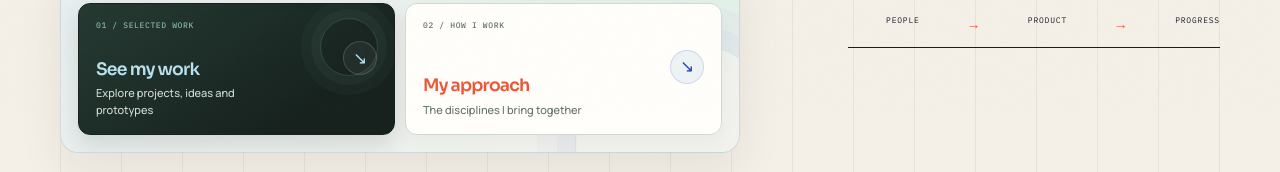
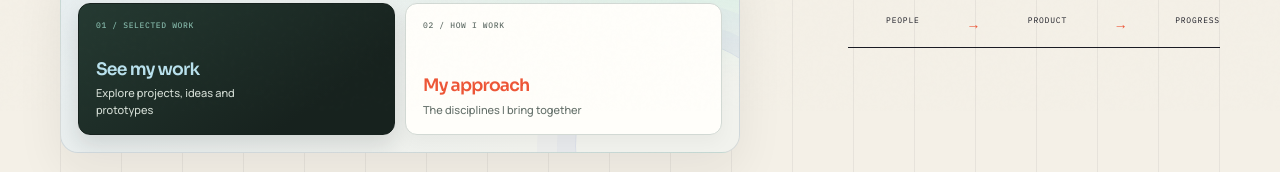
Before and after one commit to aigroupchathq/vaishnavdeshmukh-portfolio, a plain HTML site: page index.html in a window 1280 px wide. Shown: the part 689-861 px from the top of the page. Drawn offline with Linux system fonts and the light colour scheme.

Commit message:
Remove arrows from the hero entry cards
Make the full cards easier to tap and provide a clear pressed state.

Co-authored-by: Copilot <223556219+Copilot@users.noreply.github.com>

```diff
--- a/index.html
+++ b/index.html
@@ -13,7 +13,7 @@
     <link href="https://fonts.googleapis.com/css2?family=IBM+Plex+Mono:wght@400;500;600&family=Manrope:wght@400;500;600;700;800&family=Sora:wght@400;500;600;700&display=swap" rel="stylesheet" />
     <link rel="stylesheet" href="styles.css" />
     <link rel="stylesheet" href="projects.css" />
-    <link rel="stylesheet" href="portfolio-refresh.css?v=hero-board-20260929" />
+    <link rel="stylesheet" href="portfolio-refresh.css?v=hero-tap-20260929" />
   </head>
   <body>
     <div class="grain" aria-hidden="true"></div>
@@ -41,13 +41,11 @@
               <span class="action-index" aria-hidden="true">01 / SELECTED WORK</span>
               <span class="action-title">See my work</span>
               <span class="action-detail" aria-hidden="true">Explore projects, ideas and prototypes</span>
-              <span class="action-arrow" aria-hidden="true">↘</span>
             </a>
             <a class="button button-quiet" href="#capabilities">
               <span class="action-index" aria-hidden="true">02 / HOW I WORK</span>
               <span class="action-title">My approach</span>
               <span class="action-detail" aria-hidden="true">The disciplines I bring together</span>
-              <span class="action-arrow" aria-hidden="true">↘</span>
             </a>
           </nav>
           <p class="hero-reassurance">From the first question to a working prototype, I focus on making the complicated part clearer.</p>
--- a/portfolio-refresh.css
+++ b/portfolio-refresh.css
@@ -2593,7 +2593,7 @@ h6,
 .hero-actions .button {
   position: relative;
   display: grid;
-  grid-template-columns: minmax(0, 1fr) auto;
+  grid-template-columns: minmax(0, 1fr);
   grid-template-rows: auto 1fr auto;
   align-items: center;
   justify-items: start;
@@ -2605,6 +2605,8 @@ h6,
   border: 1px solid transparent;
   border-radius: 12px;
   cursor: pointer;
+  touch-action: manipulation;
+  -webkit-tap-highlight-color: transparent;
   text-align: left;
   text-decoration: none;
   transition:
@@ -2620,19 +2622,6 @@ h6,
   box-shadow: 0 10px 22px #17221e21;
 }
 
-.hero-actions .button-primary::before {
-  position: absolute;
-  top: 14px;
-  right: 16px;
-  width: 56px;
-  aspect-ratio: 1;
-  border: 1px solid #a7e8d52e;
-  border-radius: 50%;
-  box-shadow: 0 0 0 9px #a7e8d50a, 0 0 0 19px #a7e8d507;
-  content: "";
-  pointer-events: none;
-}
-
 .hero-actions .action-index {
   grid-column: 1 / -1;
   color: #64706a;
@@ -2661,21 +2650,6 @@ h6,
   color: #d4ddd5;
 }
 
-.hero-actions .action-arrow {
-  display: grid;
-  grid-column: 2;
-  grid-row: 2;
-  width: 34px;
-  aspect-ratio: 1;
-  place-items: center;
-  border: 1px solid #ffffff27;
-  border-radius: 50%;
-  background: #ffffff0d;
-  color: var(--aqua);
-  font: 17px/1 var(--font-display);
-  transition: transform .22s ease, background-color .22s ease;
-}
-
 .hero-actions .button-quiet {
   border-color: #d2d9d4;
   background: #fffefa;
@@ -2683,12 +2657,6 @@ h6,
   color: var(--ink);
 }
 
-.hero-actions .button-quiet .action-arrow {
-  border-color: #2844bc28;
-  background: #dce7ed80;
-  color: #2844bc;
-}
-
 .hero-actions .button:hover {
   transform: translateY(-3px);
 }
@@ -2718,8 +2686,19 @@ h6,
   color: #59636a;
 }
 
-.hero-actions .button:hover .action-arrow {
-  transform: translate(2px, 2px);
+.hero-actions .button:active {
+  transform: translateY(1px) scale(.985);
+  transition-duration: .08s;
+}
+
+.hero-actions .button-primary:active {
+  background: #111a16;
+  box-shadow: 0 3px 8px #17221e2b;
+}
+
+.hero-actions .button-quiet:active {
+  background: #e9efed;
+  box-shadow: 0 3px 8px #2844bc12;
 }
 
 .hero-actions .button-primary:focus-visible,
@@ -2745,16 +2724,10 @@ h6,
     min-height: 108px;
     padding: 13px 15px;
   }
-
-  .hero-actions .button-primary::before {
-    top: 8px;
-    right: 12px;
-  }
 }
 
 @media (prefers-reduced-motion: reduce) {
-  .hero-actions .button,
-  .hero-actions .action-arrow {
+  .hero-actions .button {
     transition: none;
   }
 }
```
